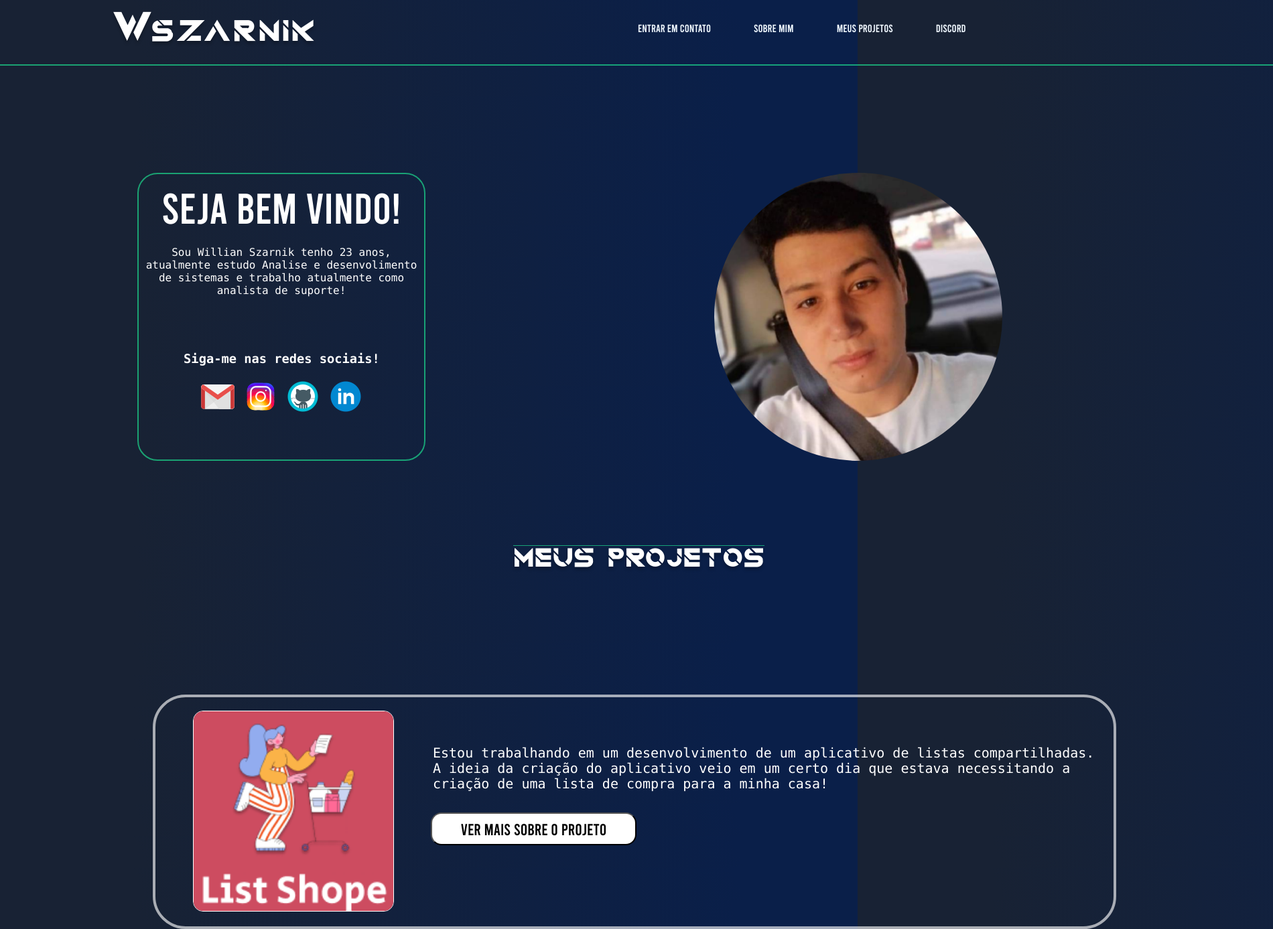
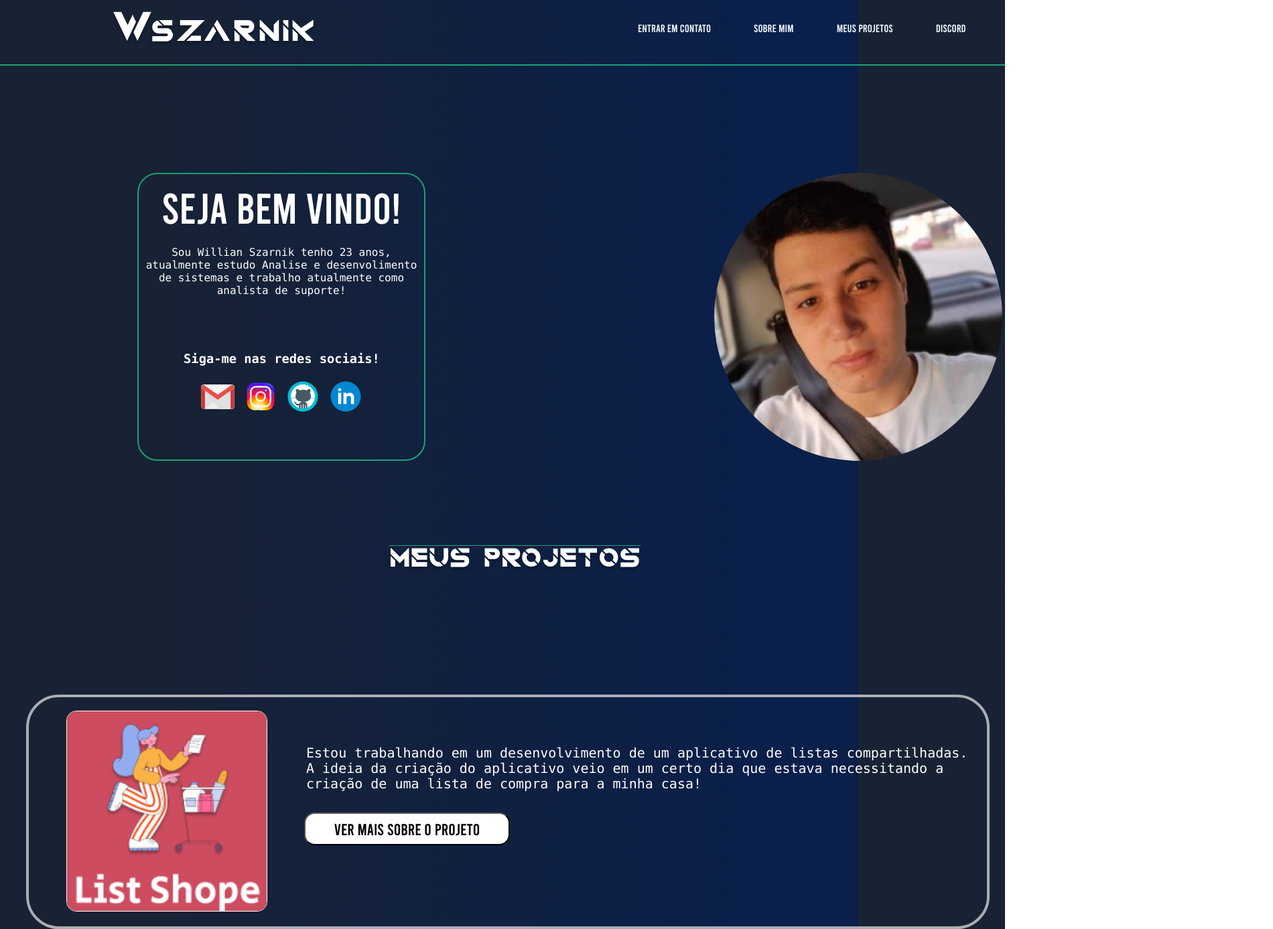
Before and after one commit to WillianSzarnik/wszarnik, a plain HTML site: page index.html in a window 1280 px wide. Shown: the whole page at 67% size, 1900 px wide, since content can reach past the window. Drawn offline with Linux system fonts and the light colour scheme.

Commit message:
Update style.css

```diff
--- a/style.css
+++ b/style.css
@@ -34,7 +34,7 @@ body{
     font-family: 'Bebas-Regular';
     color: aliceblue;
     position: absolute;
-    width: 705.48px;
+    width: 543px;
     height: 128.79px;
     left: 952px;
     top: 32px;
@@ -65,7 +65,7 @@ body{
 
 .conteudo{
     position: absolute;
-    width: 1900.00px;
+    width: 1500px;
     height: 0px;
     left: 0px;
     top: 96px;
@@ -150,7 +150,7 @@ color: #FFFFFF;
     position: absolute;
     width: 375px;
     height: 39px;
-    left: 765px;
+    left: 580px;
     top: 717px;
 
     font-family: 'Quantum';
@@ -176,7 +176,7 @@ color: #FFFFFF;
     position: absolute;
     width: 1438px;
     height: 350px;
-    left: 227px;
+    left: 38px;
     top: 940px;
     border: 4px solid rgba(255, 255, 255, 0.63);
     border-radius: 49px;
```
